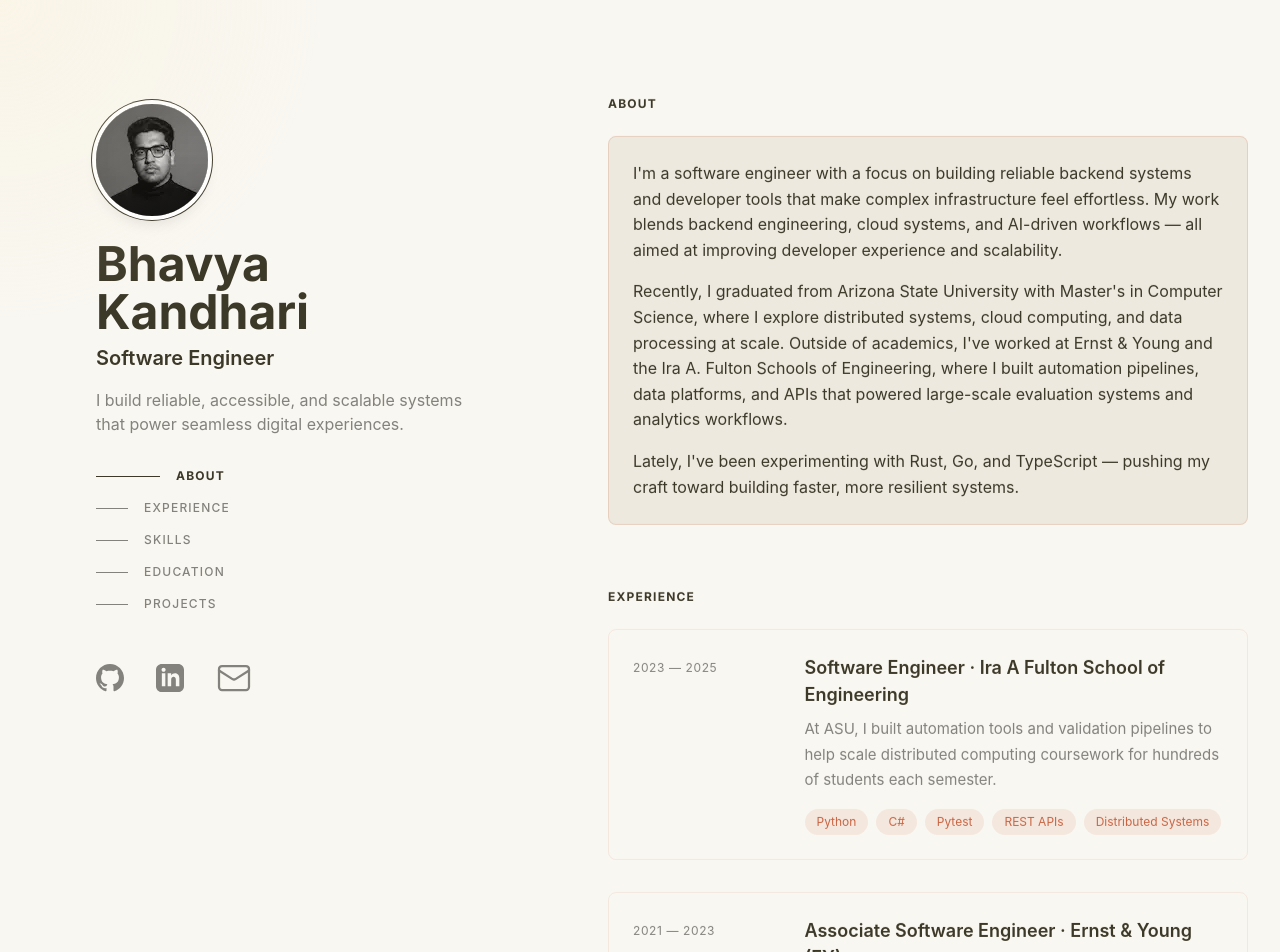
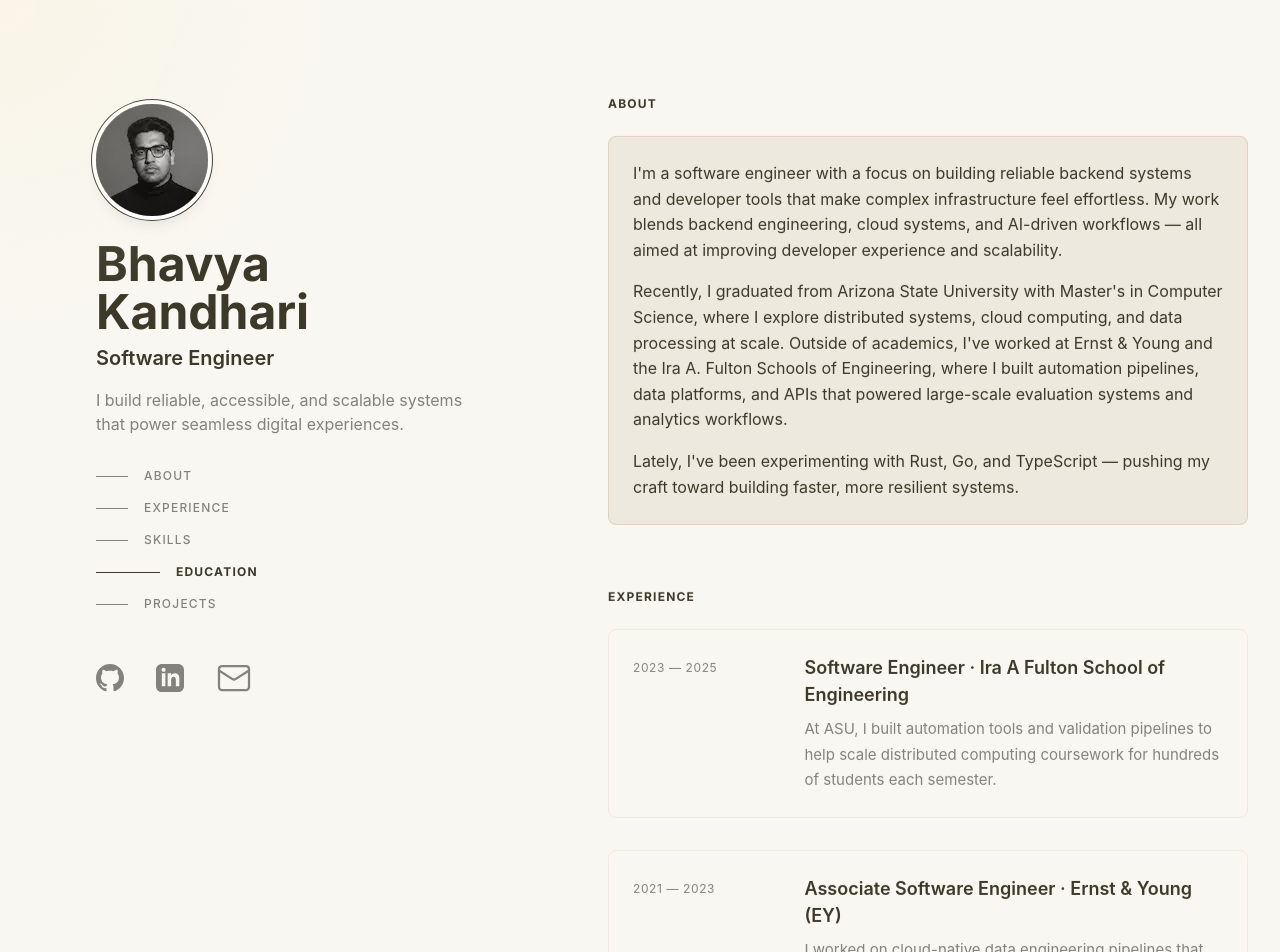
Before and after one commit to bkandh30/bhavya-portfolio-v3, a React (Vite) app: page / in a window 1280 px wide. Shown: the top 952 px of the page. Built offline with nearby package versions, Linux system fonts and the light colour scheme; a web font is replaced by a local one.

Commit message:
Updated experience section

```diff
--- a/src/components/sections/ExperienceSection.tsx
+++ b/src/components/sections/ExperienceSection.tsx
@@ -77,28 +77,10 @@ export const ExperienceSection = () => {
                     fontSize: "15px",
                     color: "#83827d",
                     lineHeight: "1.7",
-                    marginBottom: "16px",
                   }}
                 >
                   {exp.description}
                 </p>
-
-                {/* Skills */}
-                <div className="flex flex-wrap gap-2">
-                  {exp.skills.map((skill) => (
-                    <span
-                      key={skill}
-                      className="px-3 py-1 rounded-full"
-                      style={{
-                        fontSize: "12px",
-                        backgroundColor: "rgba(201, 100, 66, 0.1)",
-                        color: "#c96442",
-                      }}
-                    >
-                      {skill}
-                    </span>
-                  ))}
-                </div>
               </div>
             </div>
           </div>
```
